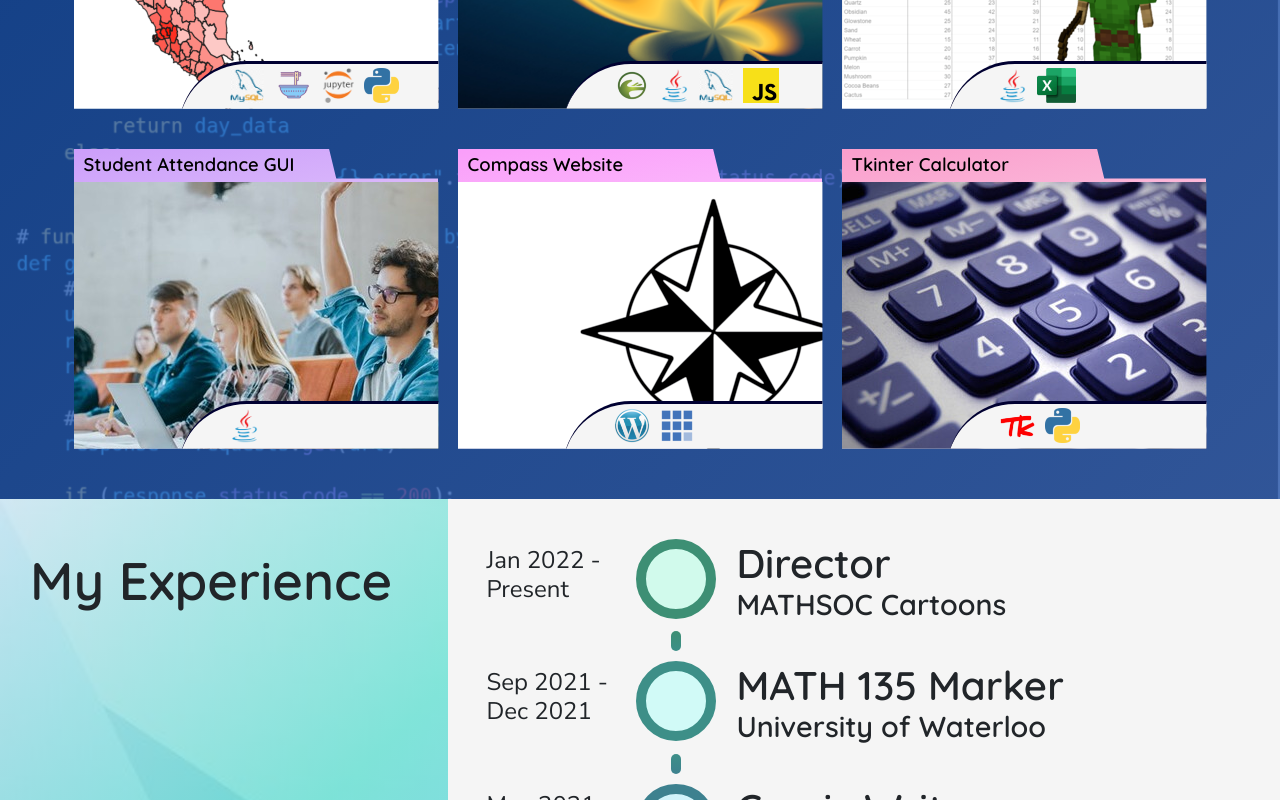
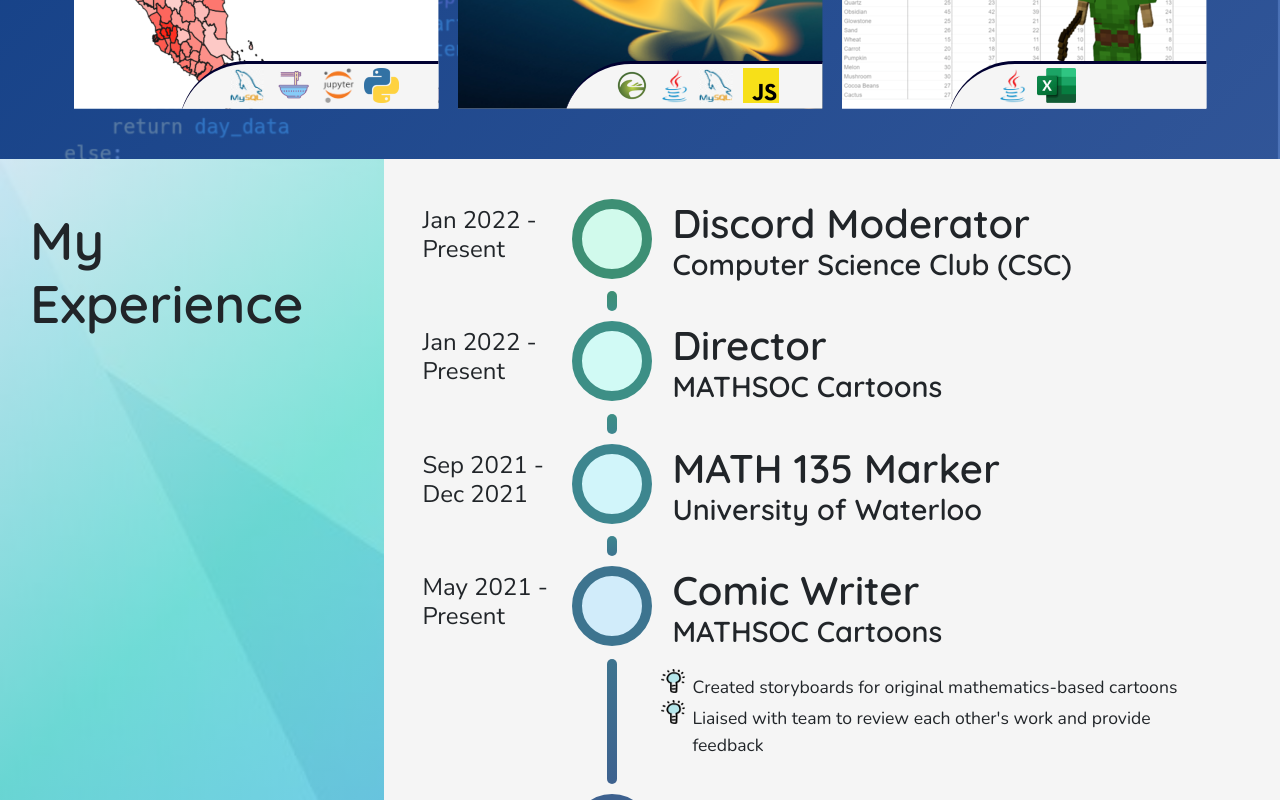
Before and after one commit to mcpenguin/the-arctic-blog, a React (Create React App) app: page / in a window 1280 px wide. Shown: the part 3120-3920 px from the top of the page. Built offline with nearby package versions, Linux system fonts and the light colour scheme.

Commit message:
edited some stuff, "removed" extracurriculars

```diff
--- a/src/components/ExperienceEducation/ExperienceEducation.scss
+++ b/src/components/ExperienceEducation/ExperienceEducation.scss
@@ -6,7 +6,7 @@
     // justify-content: space-between;
 
     // width of title, in %
-    $title_width: 35%;
+    $title_width: 30%;
 
     .sticky {
         position: fixed;
@@ -16,7 +16,9 @@
 
     .title {
         width: $title_width;
-        @include center;
+        // @include center;
+        // position: sticky;
+        // top: 50px;
 
         h2 {
             height: 100%;
--- a/src/components/ExperienceEducation/experienceData.js
+++ b/src/components/ExperienceEducation/experienceData.js
@@ -1,5 +1,11 @@
 // module containing experience data
 let data = [
+    {
+        title: 'Discord Moderator',
+        subtitle: 'Computer Science Club (CSC)',
+        date: 'Jan 2022 - Present',
+        content: null,
+    },
     {
         title: 'Director',
         subtitle: 'MATHSOC Cartoons',
--- a/src/components/Extracurriculars/Extracurriculars.js
+++ b/src/components/Extracurriculars/Extracurriculars.js
@@ -1,58 +1,65 @@
 // React component class for Extracurriculars section
-import React, { Component } from 'react';
 
 // import stylesheet
 import './Extracurriculars.scss';
 
-export default class Extracurriculars extends Component {
-    render() {
-        return (
-            <section id="extracurriculars" className='section-extracurriculars-page'>
-                <div className='sub'>
-                    <h3>My Extracurriculars and Hobbies</h3>
+// export default class Extracurriculars extends Component {
+//     render() {
+//         return (
+//             <section id="extracurriculars" className='section-extracurriculars-page'>
+//                 <div className='sub'>
+//                     <h3>My Extracurriculars and Hobbies</h3>
 
-                    <div className='extracurriculars-container'>
-                        <div className='one'>
-                            <div className='tedx'>
-                                <div className='gradient'>
-                                    <div className='title'>
-                                        <h3>Curator @ TEDxSunwayUniversity</h3>
-                                        <h4>2019 Committee</h4>
-                                    </div>
-                                </div>
-                            </div>
-                            <div className='sue'>
-                                <div className='gradient'>
-                                    <div className='title'>
-                                        <h3>Trombonist @ Sunway University Ensemble</h3>
-                                        <h4>2018 - 2021</h4>
-                                    </div>
-                                </div>
-                            </div>
-                        </div>
-                        <div className='two'>
-                            <div className='rc'>
-                                <div className='gradient'>
-                                    <div className='title'>
-                                        <h3>Rock Climbing</h3>
-                                        <h4>5+ years experience</h4>
-                                    </div>
-                                </div>
-                            </div>
-                        </div>
-                        <div className='three'>
-                            <div className='piano'>
-                                <div className='gradient'>
-                                    <div className='title'>
-                                        <h3>Pianist</h3>
-                                        <h4>12+ years experience</h4>
-                                    </div>
-                                </div>
-                            </div>
-                        </div>
-                    </div>
-                </div>
-            </section>
-        );
-    }
+//                     <div className='extracurriculars-container'>
+//                         <div className='one'>
+//                             <div className='tedx'>
+//                                 <div className='gradient'>
+//                                     <div className='title'>
+//                                         <h3>Curator @ TEDxSunwayUniversity</h3>
+//                                         <h4>2019 Committee</h4>
+//                                     </div>
+//                                 </div>
+//                             </div>
+//                             <div className='sue'>
+//                                 <div className='gradient'>
+//                                     <div className='title'>
+//                                         <h3>Trombonist @ Sunway University Ensemble</h3>
+//                                         <h4>2018 - 2021</h4>
+//                                     </div>
+//                                 </div>
+//                             </div>
+//                         </div>
+//                         <div className='two'>
+//                             <div className='rc'>
+//                                 <div className='gradient'>
+//                                     <div className='title'>
+//                                         <h3>Rock Climbing</h3>
+//                                         <h4>5+ years experience</h4>
+//                                     </div>
+//                                 </div>
+//                             </div>
+//                         </div>
+//                         <div className='three'>
+//                             <div className='piano'>
+//                                 <div className='gradient'>
+//                                     <div className='title'>
+//                                         <h3>Pianist</h3>
+//                                         <h4>12+ years experience</h4>
+//                                     </div>
+//                                 </div>
+//                             </div>
+//                         </div>
+//                     </div>
+//                 </div>
+//             </section>
+//         );
+//     }
+// }
+
+const Extracurriculars = (props) => {
+    return <>
+
+    </>
 }
+
+export default Extracurriculars;
--- a/src/components/Projects/projectsData.js
+++ b/src/components/Projects/projectsData.js
@@ -44,20 +44,20 @@ const data = {
         iconsUsed: ['java', 'excel'],
         projectLink: "https://github.com/mcpenguin/hypixel-skyblock-calc",
     },
-    "student_reg_gui": {
-        projectName: "Student Attendance GUI",
-        iconsUsed: ['java'],
-        projectLink: "https://github.com/mcpenguin/student-reg-gui",
-    },
-    "compass_initiative": {
-        projectName: "Compass Website",
-        iconsUsed: ['wordpress', 'bluehost'],
-    },
-    "calculator": {
-        projectName: "Tkinter Calculator",
-        projectLink: "https://github.com/mcpenguin/calculator",
-        iconsUsed:['tkinter', 'python'],
-    },
+    // "student_reg_gui": {
+    //     projectName: "Student Attendance GUI",
+    //     iconsUsed: ['java'],
+    //     projectLink: "https://github.com/mcpenguin/student-reg-gui",
+    // },
+    // "compass_initiative": {
+    //     projectName: "Compass Website",
+    //     iconsUsed: ['wordpress', 'bluehost'],
+    // },
+    // "calculator": {
+    //     projectName: "Tkinter Calculator",
+    //     projectLink: "https://github.com/mcpenguin/calculator",
+    //     iconsUsed:['tkinter', 'python'],
+    // },
 };
 
 export default data;
```
